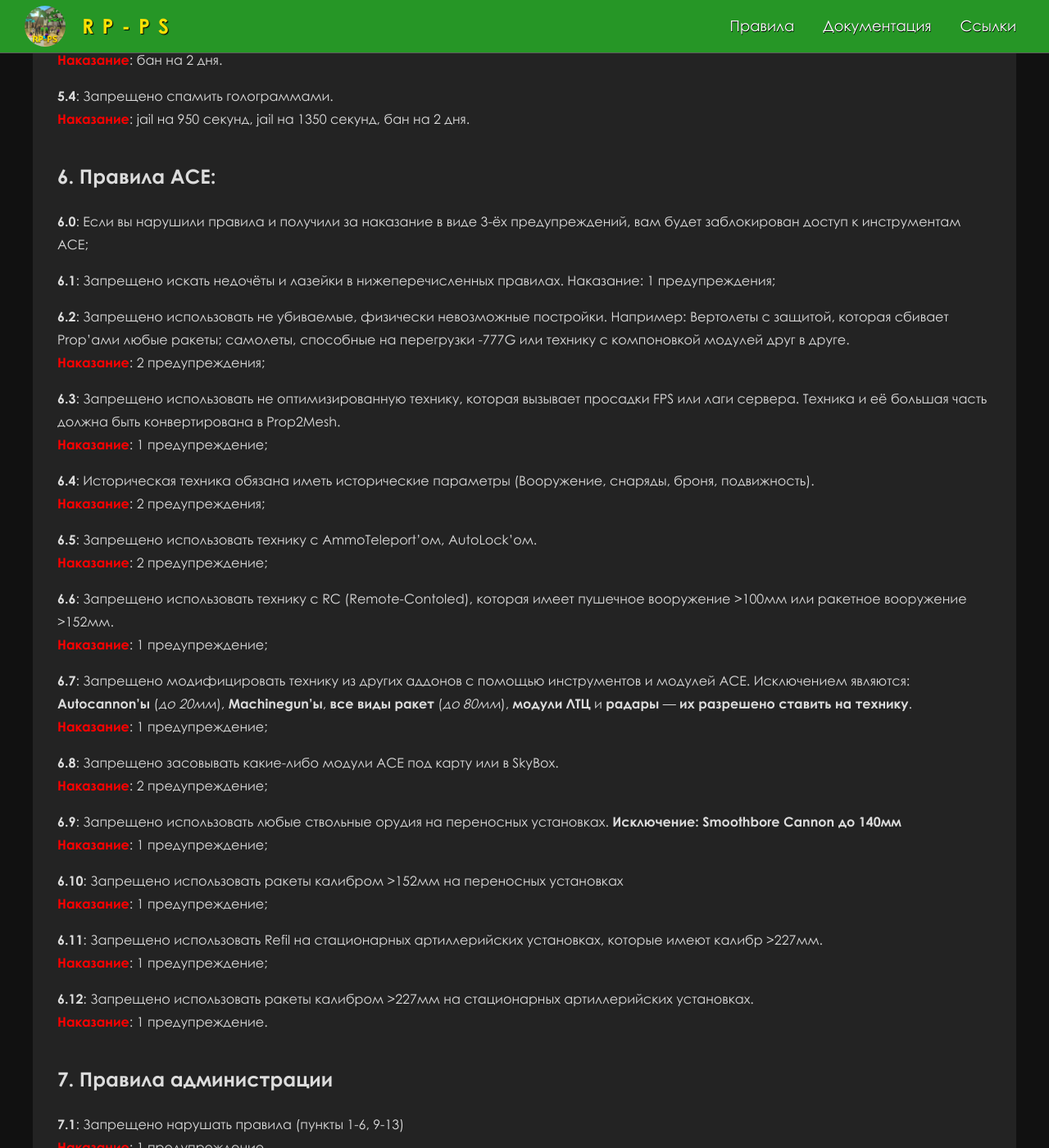
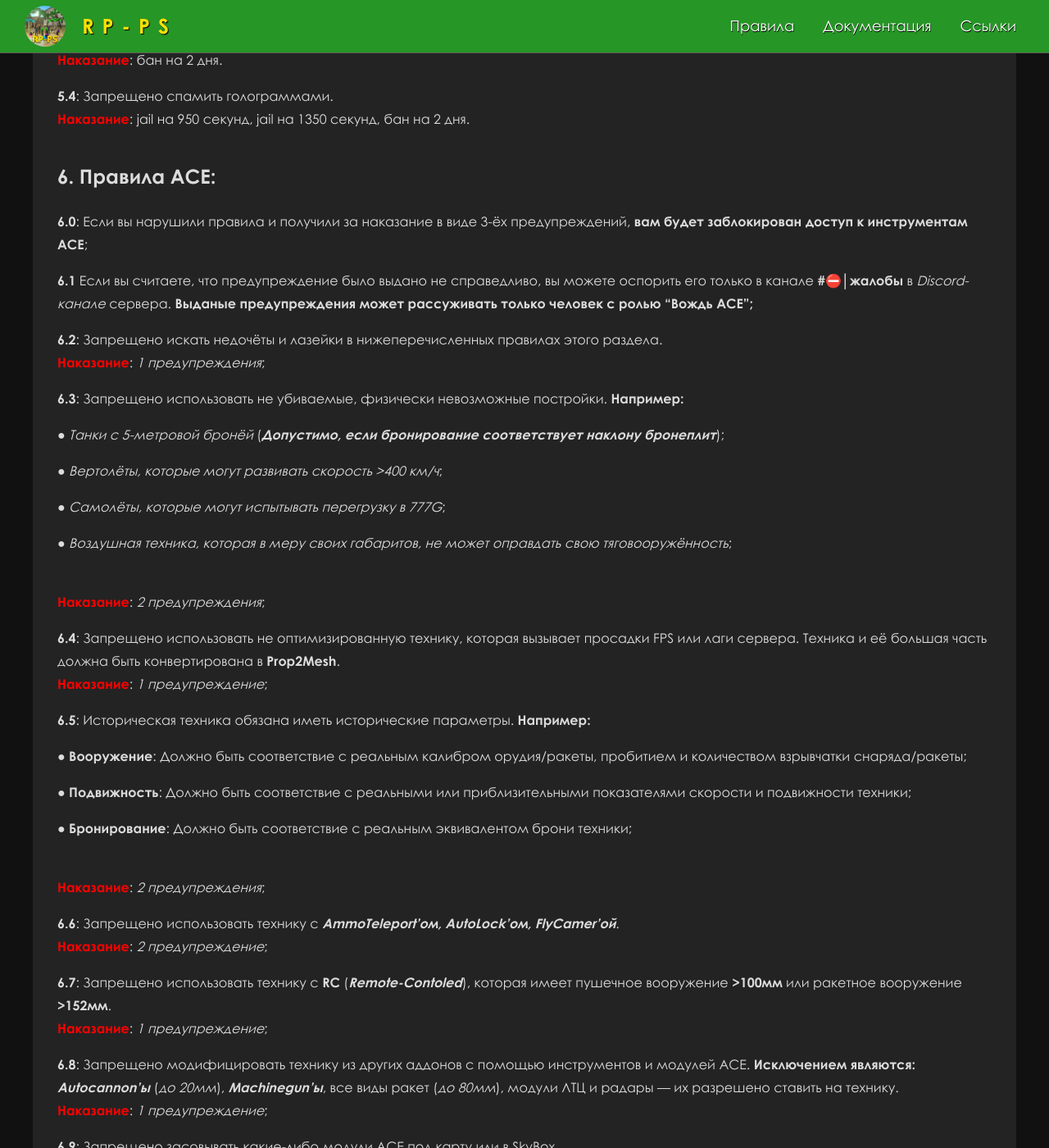
Before and after one commit to RP-PS/RP-PS.github.io, a Jekyll site: the page built from rules.md, in a window 1280 px wide and 1400 px high, scrolled down 3611 px. Shown: the whole window at 82% size. Built offline with Jekyll 4.4.1, drawn with Linux system fonts in a browser that asks for light colours; some of the changed text lies outside the part shown.

Commit message:
Rules v2.5
1. Перепись | доработка | исправление многих правил + появление новых

2. Сделал более приемлемый вид правил

3. Мелкие доработки

```diff
--- a/rules.md
+++ b/rules.md
@@ -155,43 +155,51 @@ layout: default
 
 ## 6. Правила ACE:
 
-**6.0**: Если вы нарушили правила и получили за наказание в виде 3-ёх предупреждений, вам будет заблокирован доступ к инструментам ACE;
+**6.0**: Если вы нарушили правила и получили за наказание в виде 3-ёх предупреждений, **вам будет заблокирован доступ к инструментам ACE**;
 
-**6.1**: Запрещено искать недочёты и лазейки в нижеперечисленных правилах.
-Наказание: 1 предупреждения;
+**6.1** Если вы считаете, что предупреждение было выдано не справедливо, вы можете оспорить его только в канале **#⛔│жалобы** в *Discord-канале* сервера. **Выданые предупреждения может рассуживать только человек с ролью "Вождь ACE";**
 
-**6.2**: Запрещено использовать не убиваемые, физически невозможные постройки. Например: Вертолеты с защитой, которая сбивает Prop'ами любые ракеты; самолеты, способные на перегрузки -777G или технику с компоновкой модулей друг в друге.
-**Наказание**: 2 предупреждения;
+**6.2**: Запрещено искать недочёты и лазейки в нижеперечисленных правилах этого раздела. **Наказание**: *1 предупреждения*;
 
-**6.3**: Запрещено использовать не оптимизированную технику, которая вызывает просадки FPS или лаги сервера. Техника и её большая часть должна быть конвертирована в Prop2Mesh.
-**Наказание**: 1 предупреждение;
+**6.3**: Запрещено использовать не убиваемые, физически невозможные постройки. **Например:**
 
-**6.4**: Историческая техника обязана иметь исторические параметры (Вооружение, снаряды, броня, подвижность).
-**Наказание**: 2 предупреждения;
+● *Танки с 5-метровой бронёй* (***Допустимо, если бронирование соответствует наклону бронеплит***);
 
-**6.5**: Запрещено использовать технику с AmmoTeleport'ом, AutoLock'ом.
-**Наказание**: 2 предупреждение;
+● *Вертолёты, которые могут развивать скорость >400 км/ч*;
 
-**6.6**: Запрещено использовать технику с RC (Remote-Contoled), которая имеет пушечное вооружение >100мм или ракетное вооружение >152мм.
-**Наказание**: 1 предупреждение;
+● *Самолёты, которые могут испытывать перегрузку в 777G*;
 
-**6.7**: Запрещено модифицировать технику из других аддонов с помощью инструментов и модулей ACE. Исключением являются: **Autocannon'ы** (*до 20мм*), **Machinegun'ы**, **все виды ракет** (*до 80мм*), **модули ЛТЦ** и **радары** — **их разрешено ставить на технику**.
-**Наказание**: 1 предупреждение;
+● *Воздушная техника, которая в меру своих габаритов, не может оправдать свою тяговооружённость*;
 
-**6.8**: Запрещено засовывать какие-либо модули ACE под карту или в SkyBox.
-**Наказание**: 2 предупреждение;
+**Наказание**: *2 предупреждения*;
 
-**6.9**: Запрещено использовать любые ствольные орудия на переносных установках. **Исключение: Smoothbore Cannon до 140мм**
-**Наказание**: 1 предупреждение;
+**6.4**: Запрещено использовать не оптимизированную технику, которая вызывает просадки FPS или лаги сервера. Техника и её большая часть должна быть конвертирована в **Prop2Mesh**. **Наказание**: *1 предупреждение*;
 
-**6.10**: Запрещено использовать ракеты калибром >152мм на переносных установках
-**Наказание**: 1 предупреждение;
+**6.5**: Историческая техника обязана иметь исторические параметры. **Например:**
 
-**6.11**: Запрещено использовать Refil на стационарных артиллерийских установках, которые имеют калибр >227мм.
-**Наказание**: 1 предупреждение;
+● **Вооружение**: Должно быть соответствие с реальным калибром орудия/ракеты, пробитием и количеством взрывчатки снаряда/ракеты;
 
-**6.12**: Запрещено использовать ракеты калибром >227мм на стационарных артиллерийских установках.
-**Наказание**: 1 предупреждение.
+● **Подвижность**: Должно быть соответствие с реальными или приблизительными показателями скорости и подвижности техники;
+
+● **Бронирование**: Должно быть соответствие с реальным эквивалентом брони техники;
+
+**Наказание**: *2 предупреждения*;
+
+**6.6**: Запрещено использовать технику с ***AmmoTeleport'ом, AutoLock'ом, FlyCamer'ой***. **Наказание**: *2 предупреждение*;
+
+**6.7**: Запрещено использовать технику с **RC** (***Remote-Contoled***), которая имеет пушечное вооружение **>100мм** или ракетное вооружение **>152мм**. **Наказание**: *1 предупреждение*;
+
+**6.8**: Запрещено модифицировать технику из других аддонов с помощью инструментов и модулей ACE. **Исключением являются:** ***Autocannon'ы*** (*до 20мм*), ***Machinegun'ы***, все виды ракет (*до 80мм*), модули ЛТЦ и радары — их разрешено ставить на технику. **Наказание**: *1 предупреждение*;
+
+**6.9**: Запрещено засовывать какие-либо модули ACE под карту или в SkyBox. **Наказание**: *2 предупреждение*;
+
+**6.10**: Запрещено использовать любые ствольные орудия на переносных установках. Исключение: **Smoothbore Cannon до 140мм**. **Наказание**: *1 предупреждение*;
+
+**6.11**: Запрещено использовать ракеты калибром **>152мм** на переносных установках. **Наказание**: *1 предупреждение*;
+
+**6.12**: Запрещено использовать Refil на стационарных артиллерийских установках, которые имеют калибр **>227мм**. **Наказание**: *1 предупреждение*;
+
+**6.13**: Запрещено использовать ракеты калибром **>227мм** на стационарных артиллерийских установках. **Наказание**: *1 предупреждение*.
 
 ## 7. Правила администрации
 
```
